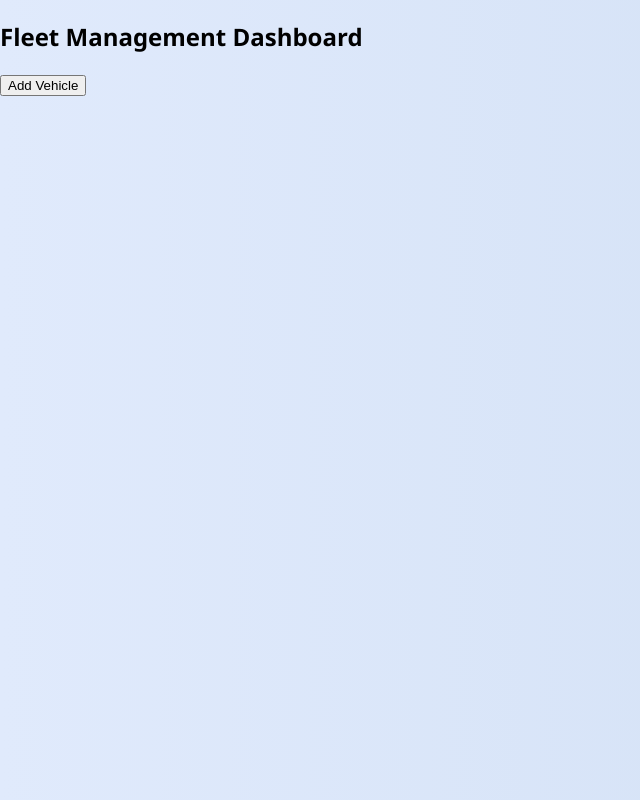
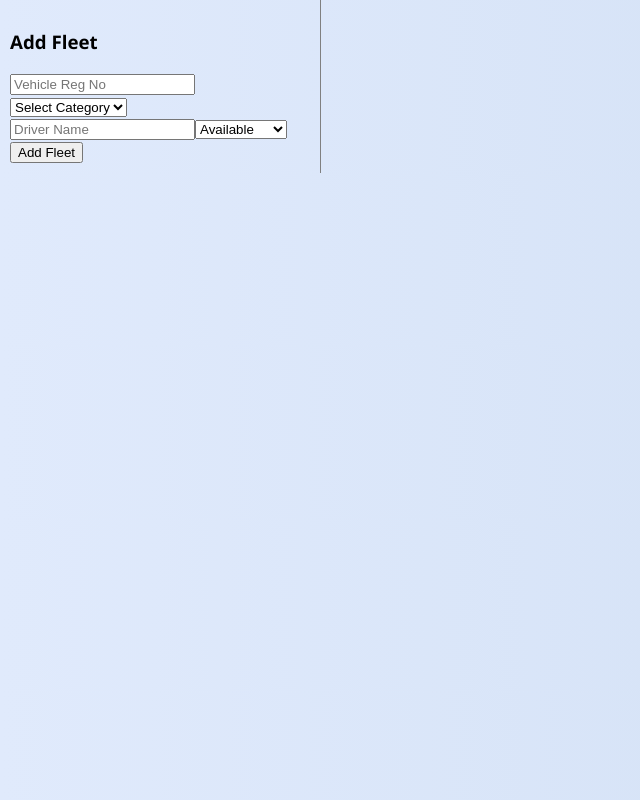
Before and after one commit to srujana-valluri/fleet-management-react-app, a React (Create React App) app: page /admin in a window 1280 px wide. Shown: the whole page, without its empty margins (0-640 px from the left). Built offline with nearby package versions, Linux system fonts and the light colour scheme; sample sign-in values are in the browser's storage.

Commit message:
Completed routing and protected routes

```diff
--- a/src/components/FleetCard.jsx
+++ b/src/components/FleetCard.jsx
@@ -1,35 +1,24 @@
  import React from "react";
 
-const FleetCard = React.memo(
-  ({ fleet, updateDriver, toggleStatus, deleteFleet }) => {
-    console.log("Rendered:", fleet.id);
+const FleetCard = ({ fleet, updateDriver, toggleAvailability, deleteFleet }) => {
+  if (!fleet) return null; // safety check
 
   return (
-      <div className="card">
+    <div style={{ border: "1px solid gray", padding: "10px" }}>
       <img
-          src="https://cdn-icons-png.flaticon.com/512/743/743922.png"
+        src="https://via.placeholder.com/150"
         alt="vehicle"
+        style={{ width: "100%" }}
       />
-
-        <p><b>Reg No:</b> {fleet.regNo}</p>
-        <p><b>Category:</b> {fleet.category}</p>
-        <p><b>Driver:</b> {fleet.driver}</p>
-        <p><b>Status:</b> {fleet.status}</p>
-
-        <button onClick={() => updateDriver(fleet.id)}>
-          Update Driver
-        </button>
-
-        <button onClick={() => toggleStatus(fleet.id)}>
-          Change Status
-        </button>
-
-        <button onClick={() => deleteFleet(fleet.id)}>
-          Delete
-        </button>
+      <h4>{fleet.regNo}</h4>
+      <p>Category: {fleet.category}</p>
+      <p>Driver: {fleet.driver}</p>
+      <p>Availability: {fleet.availability}</p>
+      <button onClick={() => updateDriver(fleet.id)}>Update Driver</button>
+      <button onClick={() => toggleAvailability(fleet.id)}>Toggle Availability</button>
+      <button onClick={() => deleteFleet(fleet.id)}>Delete Vehicle</button>
     </div>
   );
-  }
-);
+};
 
-export default FleetCard;
+export default React.memo(FleetCard);
--- a/src/pages/Admin.jsx
+++ b/src/pages/Admin.jsx
@@ -1,28 +1,119 @@
- import { useState } from "react";
-import FleetCard from "../components/FleetCard";
+ import React, { useState, useCallback } from "react";
+import FleetCard from "./FleetCard";
 
-function Admin() {
-  const [fleet, setFleet] = useState([]);
+const Admin = () => {
+  const [fleets, setFleets] = useState([]);
+  const [form, setForm] = useState({
+    regNo: "",
+    category: "",
+    driver: "",
+    availability: "Available",
+  });
 
-  const addVehicle = () => {
-    const newVehicle = {
-      id: Date.now(),
-      name: "Truck",
-      status: "Available",
-    };
-    setFleet([...fleet, newVehicle]);
+  // Controlled form handler
+  const handleChange = (e) => {
+    const { name, value } = e.target;
+    setForm((prev) => ({ ...prev, [name]: value }));
   };
 
+  // Add Fleet
+  const handleAddFleet = () => {
+    const { regNo, category, driver } = form;
+    if (!regNo || !category || !driver) {
+      alert("Please fill all required fields!");
+      return;
+    }
+
+    const newFleet = {
+      id: Date.now(), // unique id
+      ...form,
+    };
+
+    setFleets((prev) => [...prev, newFleet]);
+    setForm({ regNo: "", category: "", driver: "", availability: "Available" });
+  };
+
+  // Handlers for FleetCard actions
+  const updateDriver = useCallback((id) => {
+    const newDriver = prompt("Enter new driver name");
+    if (!newDriver || !newDriver.trim()) return;
+    setFleets((prev) =>
+      prev.map((fleet) =>
+        fleet.id === id ? { ...fleet, driver: newDriver } : fleet
+      )
+    );
+  }, []);
+
+  const toggleAvailability = useCallback((id) => {
+    setFleets((prev) =>
+      prev.map((fleet) =>
+        fleet.id === id
+          ? {
+              ...fleet,
+              availability:
+                fleet.availability === "Available" ? "Unavailable" : "Available",
+            }
+          : fleet
+      )
+    );
+  }, []);
+
+  const deleteFleet = useCallback((id) => {
+    if (!window.confirm("Are you sure to delete this vehicle?")) return;
+    setFleets((prev) => prev.filter((fleet) => fleet.id !== id));
+  }, []);
+
   return (
-    <div>
-      <h2>Fleet Management Dashboard</h2>
-      <button onClick={addVehicle}>Add Vehicle</button>
+    <div style={{ display: "flex" }}>
+      {/* Sidebar */}
+      <div style={{ width: "300px", padding: "10px", borderRight: "1px solid gray" }}>
+        <h3>Add Fleet</h3>
+        <input
+          type="text"
+          placeholder="Vehicle Reg No"
+          name="regNo"
+          value={form.regNo}
+          onChange={handleChange}
+        />
+        <select name="category" value={form.category} onChange={handleChange}>
+          <option value="">Select Category</option>
+          <option value="Auto">Auto</option>
+          <option value="Car">Car</option>
+          <option value="Truck">Truck</option>
+          <option value="Bus">Bus</option>
+        </select>
+        <input
+          type="text"
+          placeholder="Driver Name"
+          name="driver"
+          value={form.driver}
+          onChange={handleChange}
+        />
+        <select
+          name="availability"
+          value={form.availability}
+          onChange={handleChange}
+        >
+          <option value="Available">Available</option>
+          <option value="Unavailable">Unavailable</option>
+        </select>
+        <button onClick={handleAddFleet}>Add Fleet</button>
+      </div>
 
-      {fleet.map((vehicle) => (
-        <FleetCard key={vehicle.id} vehicle={vehicle} />
-      ))}
+      {/* Main content */}
+      <div style={{ flex: 1, padding: "10px", display: "grid", gridTemplateColumns: "repeat(3, 1fr)", gap: "10px" }}>
+        {fleets.map((fleet) => (
+          <FleetCard
+            key={fleet.id}
+            fleet={fleet}
+            updateDriver={updateDriver}
+            toggleAvailability={toggleAvailability}
+            deleteFleet={deleteFleet}
+          />
+        ))}
+      </div>
     </div>
   );
-}
+};
 
 export default Admin;
```
Lines whose indentation alone changed are shown as unchanged.
